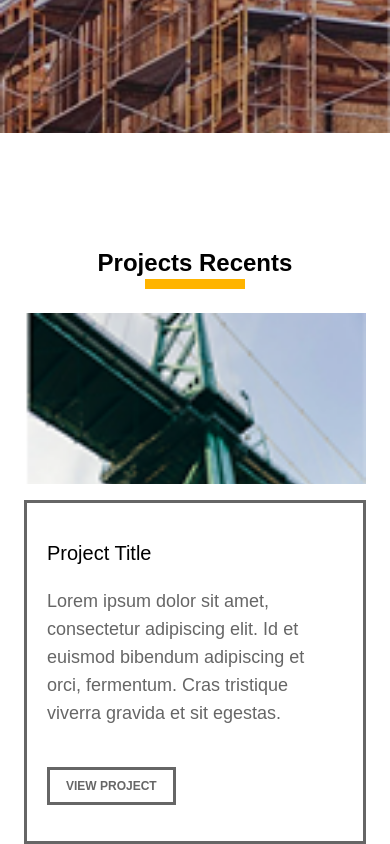
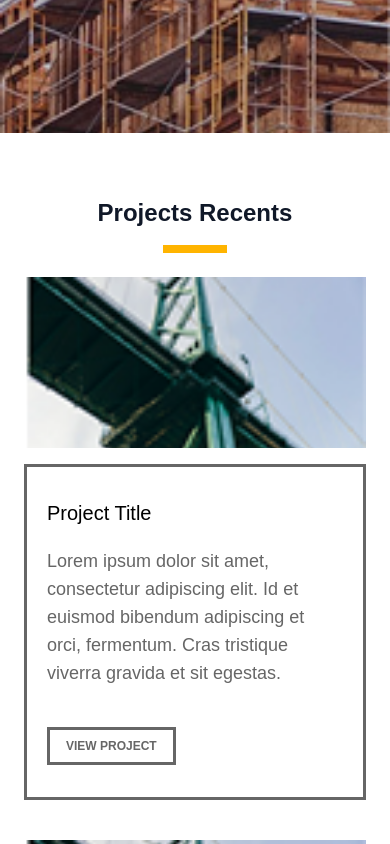
Before and after one commit to Nick-Lemy/merap_website, a Next.js app: page / in a window 390 px wide. Shown: the part 2120-2964 px from the top of the page. Built offline with nearby package versions, Linux system fonts and the light colour scheme.

Commit message:
fix: styling in home section3

```diff
--- a/src/app/(home)/_components/HomeSection3.tsx
+++ b/src/app/(home)/_components/HomeSection3.tsx
@@ -5,17 +5,17 @@ import ProjectImage from "@/assets/project-card.png";
 export default function HomeSection3() {
   return (
     <section className=" lg:px-20">
-      <div className=" lg:px-30.5 py-28.5 gap-6 flex-8 flex flex-col items-center justify-center">
+      <div className="lg:px-30.5 py-16 sm:py-20 lg:py-28.5 gap-6 lg:gap-8 flex-8 flex flex-col items-center justify-center">
         <div className="flex items-center flex-col justify-center">
-          <h1 className="text-2xl lg:text-[42px] font-bold">
+          <h1 className="text-2xl sm:text-4xl lg:text-[42px] font-bold text-gray-900 text-center">
             Projects Recents
           </h1>
-          <div className="w-25 h-2.5 bg-[#FFB400] " />
+          <div className="w-16 sm:w-20 lg:w-25 h-2 lg:h-2.5 bg-[#FFB400] mt-4" />
         </div>
         <div className="px-6 lg:px-0 grid grid-cols-1 lg:grid-cols-3 text-lg gap-10 text-[#666666] *:flex-1">
-          <ProjectCard />
-          <ProjectCard />
-          <ProjectCard />
+          {Array.from({ length: 3 }).map((_, index) => (
+            <ProjectCard key={index} />
+          ))}
         </div>
         <button className="w-fit mt-10 justify-center text-sm border-3 cursor-pointer  transition-all transform duration-200 flex items-center gap-4 font-bold px-14 py-3 border-black text-black ">
           VIEW ALL
@@ -35,7 +35,7 @@ function ProjectCard() {
         width={500}
         height={500}
       />
-      <div className="border-3 flex gap-10 flex-col lg:py-10 lg:px-7 px-5 py-9 border-[#666666]">
+      <div className="border-3 flex gap-10 flex-col lg:py-10 lg:px-7 px-5 py-8 border-[#666666]">
         <div className="space-y-5">
           <h3 className="text-black text-xl font-[520]">Project Title</h3>
 
```
